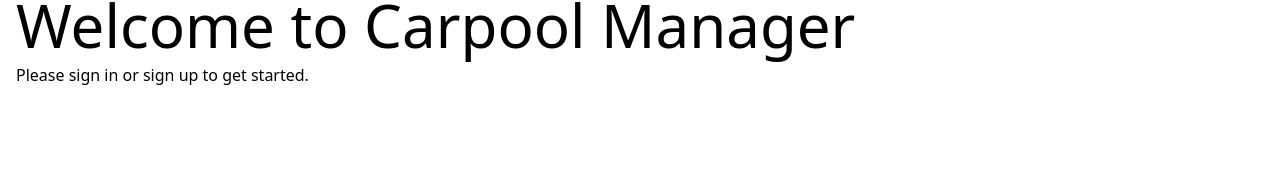
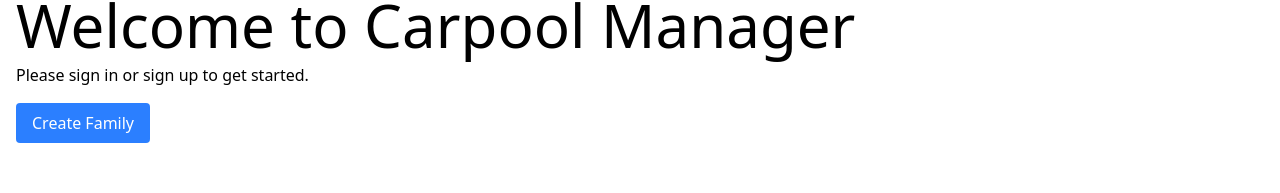
Before and after one commit to moshesilver/CarpoolManager, a React (Vite) app in the folder carpool-client/: page / in a window 1280 px wide. Shown: the part 89-282 px from the top of the page. Built offline with nearby package versions, Linux system fonts and the light colour scheme; no server answers.

Commit message:
create-family is now a button in home (temporary)

```diff
--- a/carpool-client/src/Layout.tsx
+++ b/carpool-client/src/Layout.tsx
@@ -10,8 +10,7 @@
 	];
 	const privateNavLinks = [
 		{ path: '/', label: 'Home' },
-		{ path: '/dashboard', label: 'Dashboard' },
-		{ path: '/create-family', label: 'Create Family' }
+		{ path: '/dashboard', label: 'Dashboard' }
 	];
 	return (
 		<div className="app-layout">
--- a/carpool-client/src/pages/Home.tsx
+++ b/carpool-client/src/pages/Home.tsx
@@ -1,8 +1,20 @@
+import { useNavigate } from 'react-router-dom';
+
 export default function Home() {
+	const navigate = useNavigate();
+
 	return (
 		<div>
 			<h1 className="text-6xl py-2">Welcome to Carpool Manager</h1>
 			<p>Please sign in or sign up to get started.</p>
+			<button
+				onClick={() => {
+					navigate('/create-family');
+				}}
+				className="bg-blue-500 text-white px-4 py-2 rounded hover:bg-blue-600 transition-colors mt-4"
+			>
+				Create Family
+			</button>
 		</div>
 	);
 }
```
